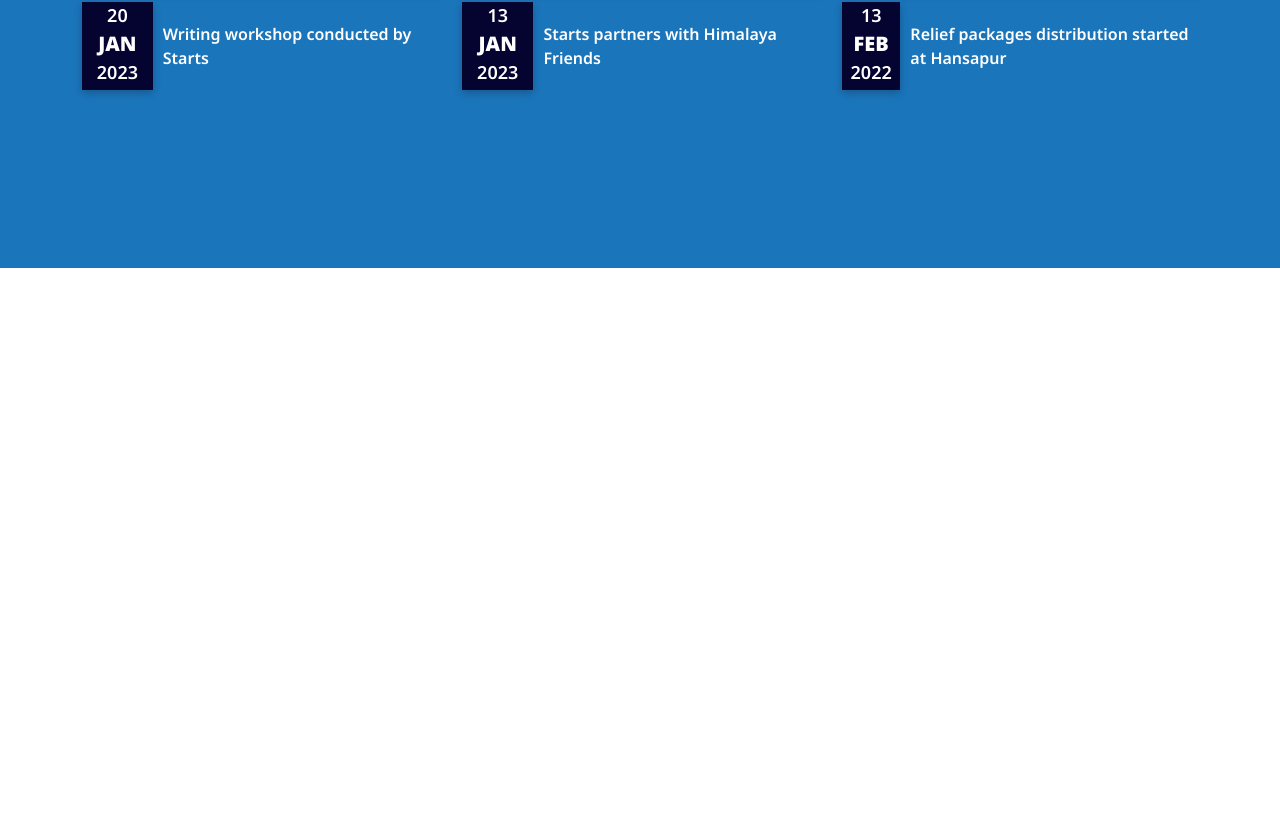
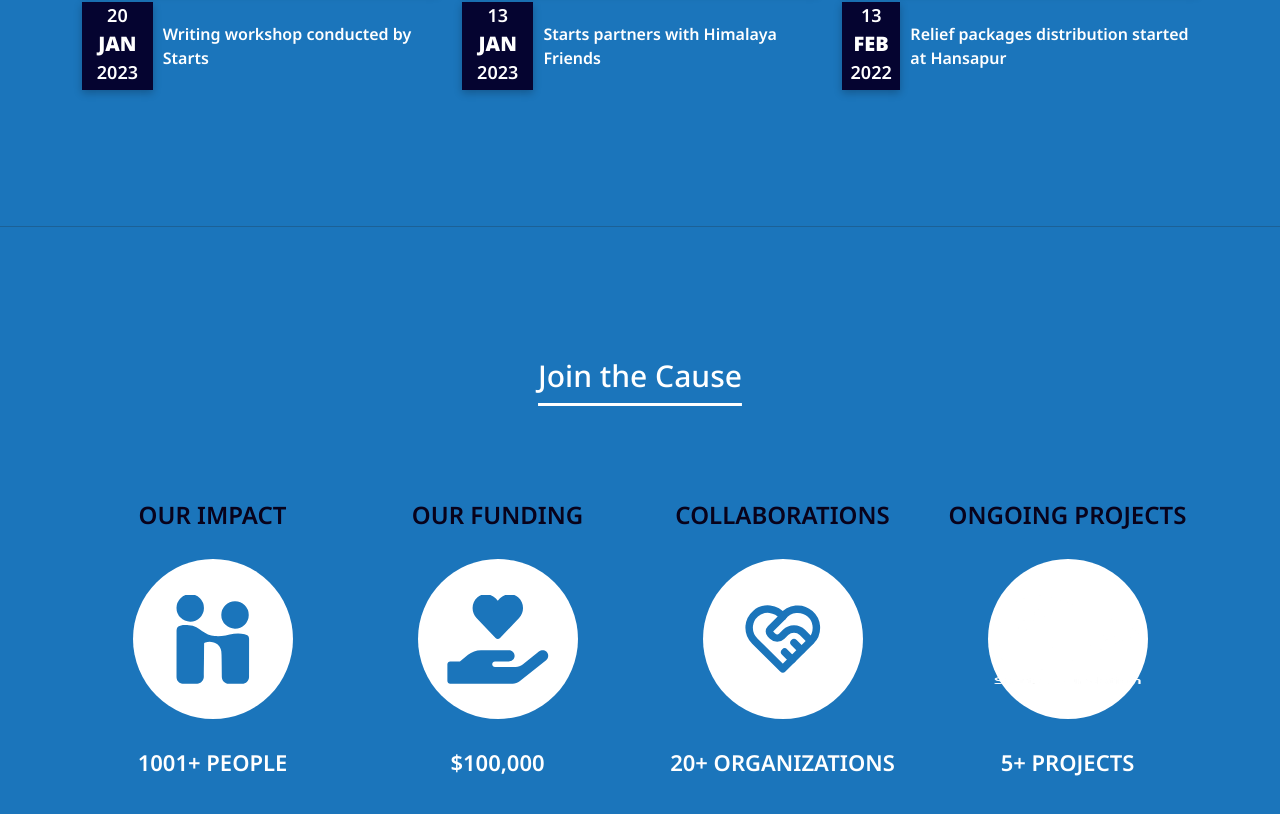
Before and after one commit to yianan261/Starts-Foundation, a React (Create React App) app in the folder client/: page / in a window 1280 px wide. Shown: the part 2932-3746 px from the top of the page. Before the commit the page ends 3200 px from the top, so only its background shows below. Built offline with nearby package versions, Linux system fonts and the light colour scheme.

Commit message:
added join the cause component

```diff
--- a/client/src/App.js
+++ b/client/src/App.js
@@ -5,6 +5,7 @@ import About from "./pages/About/About";
 import ScrollToTop from "./components/ScrollToTop/ScrollToTop";
 import RecentNews from "./components/RecentNews/RecentNews";
 import Mission from "./components/Mission/Mission";
+import JoinCause from "./components/JoinCause/JoinCause";
 
 function App() {
   const about = useRef(null);
@@ -126,6 +127,10 @@ function App() {
       <section className="sectionNews">
         <RecentNews displayTrio={displayTrio} />
       </section>
+      {/* Join the Cause Section */}
+      <section className="sectionJoin">
+        <JoinCause/>
+      </section>
       <span className="scrollBtnSpan">
         <ScrollToTop />
       </span>
--- /dev/null
+++ b/client/src/components/JoinCause/JoinCause.css
@@ -0,0 +1,53 @@
+.containerCause {
+  padding-top: 7%;
+}
+
+.join-row {
+  padding-top: 5vh;
+}
+
+.joinCauseTitle {
+  font-size: 30px;
+  text-decoration: underline;
+  text-underline-offset: 1rem;
+  text-decoration-thickness: 0.18rem;
+  color: rgb(255, 255, 255);
+  padding-bottom: 5%;
+  text-align: center;
+}
+
+.join-title {
+  font-size: 24px;
+  padding-bottom: 10%;
+  color: rgb(8, 2, 27);
+}
+
+.join-col-div {
+  display: flex;
+  flex-direction: column;
+  justify-content: center;
+  align-items: center;
+}
+.circle {
+  width: 10rem;
+  height: 10rem;
+  border-radius: 50%;
+  background-color: white;
+  display: flex;
+  justify-content: center;
+}
+.crowd-icon,
+.funding-icon,
+.collab-icon,
+.starts-logo {
+  height: 12vh;
+  width: 12vw;
+  padding: 2% 2% 2% 2%;
+  margin: auto;
+  color: #1b75bb;
+}
+.bottom-title {
+  padding-top: 10%;
+  font-size: 22px;
+  color: white;
+}
--- /dev/null
+++ b/client/src/components/JoinCause/JoinCause.js
@@ -0,0 +1,64 @@
+import React from "react";
+import "./JoinCause.css";
+import crowd from "../../assets/images/people-group-solid.svg";
+import { FaHandHoldingHeart } from "react-icons/fa";
+import { TbHeartHandshake } from "react-icons/tb";
+import { SiHandshake } from "react-icons/si";
+import logo from "../../assets/images/whitelogo.png";
+
+function JoinCause() {
+  return (
+    <div className="aboutMainDiv">
+      <div className="container containerCause">
+        <h1 className="joinCauseTitle">Join the Cause</h1>
+        <div class="row join-row">
+          <div class="col join-col-div">
+            <span className="join-title">OUR IMPACT</span>
+            <div className="circle">
+              <SiHandshake className="crowd-icon" />
+            </div>
+            <span className="bottom-title">1001+ PEOPLE</span>
+          </div>
+          <div class="col join-col-div">
+            <span className="join-title"> OUR FUNDING</span>
+            <div className="circle">
+              <FaHandHoldingHeart className="funding-icon" />
+            </div>
+            <span className="bottom-title">$100,000</span>
+          </div>
+          <div class="col join-col-div">
+            <span className="join-title">COLLABORATIONS</span>
+            <div className="circle">
+              <TbHeartHandshake className="collab-icon" />
+            </div>
+            <span className="bottom-title">20+ ORGANIZATIONS</span>
+          </div>
+          <div class="col join-col-div">
+            <span className="join-title">ONGOING PROJECTS</span>
+            <div className="circle">
+              <img
+                src={logo}
+                alt="starts foundation logo"
+                className="starts-logo"
+              />
+            </div>
+            <span className="bottom-title">5+ PROJECTS</span>
+          </div>
+          {/* <div class="col join-col-div">
+            <span className="join-title">ONGOING PROJECTS</span>
+            <div className="cirlce">
+              <TbHeartHandshake className="collab-icon" />
+              <img
+                src={logo}
+                alt="starts foundation logo"
+                className="starts-logo"
+              />
+            </div>
+          </div> */}
+        </div>
+      </div>
+    </div>
+  );
+}
+
+export default JoinCause;
--- a/client/src/components/Mission/Mission.css
+++ b/client/src/components/Mission/Mission.css
@@ -11,12 +11,11 @@
 .missionTitle,
 .visionTitle,
 .goalTitle {
-  color: white;
+  color: rgb(6, 67, 128);
   font-size: 30px;
   text-decoration: underline;
   text-underline-offset: 1rem;
   text-decoration-thickness: 0.18rem;
-  color: #ffffff;
   padding-bottom: 1%;
   text-align: center;
 }
@@ -30,7 +29,7 @@
   color: #cecece;
   padding-left: 10%;
   padding-right: 10%;
-  color: rgb(8, 2, 27);
+  color: rgb(20, 1, 82);
   font-size: 20px;
   text-align: center;
   line-height: 2;
@@ -47,7 +46,7 @@
 }
 
 .row-box {
-  background-color: #046ab8;
+  background-color: #b3ddfc;
   border-radius: 10rem;
   padding-top: 2%;
   width: 60vw;
--- a/client/src/components/RecentNews/RecentNews.js
+++ b/client/src/components/RecentNews/RecentNews.js
@@ -47,7 +47,7 @@ const RecentNews = ({ displayTrio }) => {
   };
 
   return (
-    <div className="aboutMainDiv" role="main">
+    <div className="aboutMainDiv">
       <div className="container containerNews">
         <h1 className="recentNewsTitle">Recent News</h1>
         <div className="row">
@@ -73,6 +73,7 @@ const RecentNews = ({ displayTrio }) => {
           ))}
         </div>
       </div>
+      <hr className="hrNews" />
     </div>
   );
 };
--- a/client/src/components/RecentNews/Recentnews.css
+++ b/client/src/components/RecentNews/Recentnews.css
@@ -1,7 +1,5 @@
 .containerNews {
   padding-top: 13vh;
-  width: 100vw;
-  height: 100vh;
 }
 
 .recentNewsTitle {
@@ -57,3 +55,7 @@
     margin:auto;
     color:white
 }
+
+.hrNews{
+    transform: translateY(15vh);
+}
```
Also changed, not shown: client/src/components/Partners/Partners.js (added, +9 -0 lines), client/src/assets/images/people-group-solid.svg (added), client/src/components/Partners/Partner.css (added).
